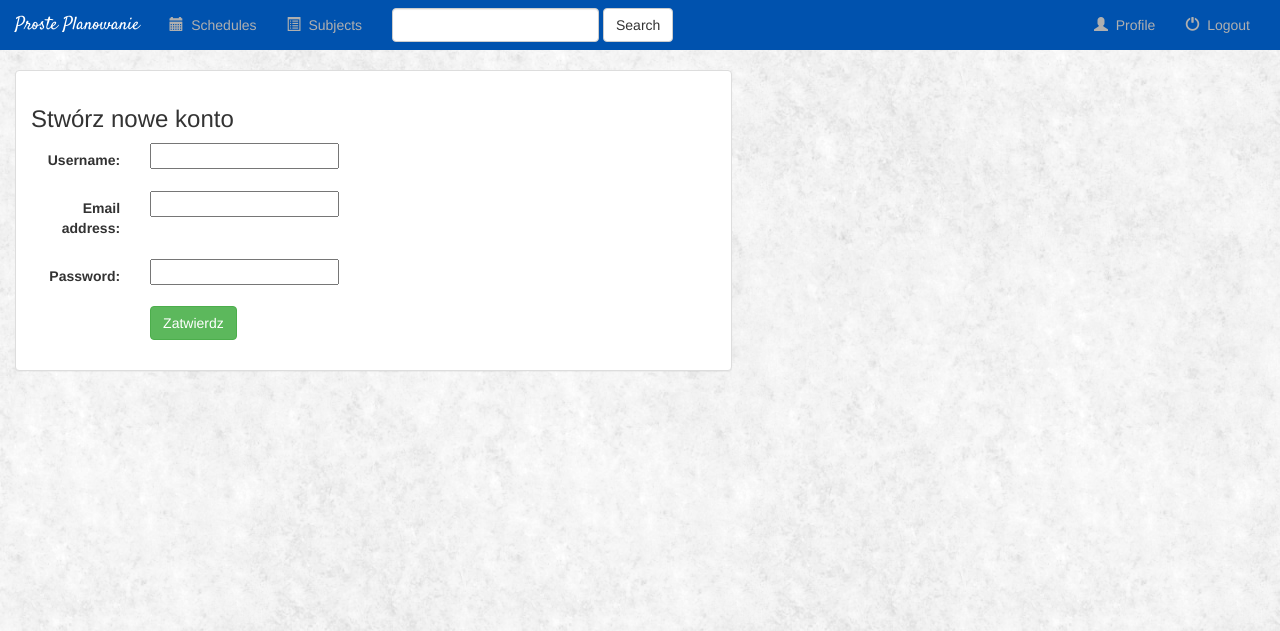
After one commit to kacperpabian/easy-planning, a Django app: page /schedules/register in a window 1280 px wide. The commit adds this page. Shown: the top 631 px of the page. Run offline with Django 3.2, Linux system fonts and the light colour scheme; some libraries are stand-ins or nearby versions.

```diff
--- /dev/null
+++ b/Resources/links.txt
@@ -0,0 +1 @@
+https://www.toptal.com/designers/subtlepatterns/page/12/
--- a/e_p_django/start_page/forms.py
+++ b/e_p_django/start_page/forms.py
@@ -1,5 +1,7 @@
 from django.contrib.auth.models import User
+from django.contrib.auth import get_user_model
 from django import forms
+from . import models
 
 
 class UserForm(forms.ModelForm):
--- a/e_p_django/start_page/static/start_page/style.css
+++ b/e_p_django/start_page/static/start_page/style.css
@@ -2,10 +2,33 @@ body{
     background: white url("images/background.png");
 }
 
-.navbar{
-    border-radius: 0;
+.navbar-default .navbar-nav > li > a:hover, .navbar-default .navbar-nav > li > a:focus {
+    color: #ffffff; /*Sets the text hover color on navbar*/
+}
+
+.navbar-default .navbar-header > a:hover, .navbar-default .navbar-header > a:focus {
+    color: #ffffff; /*Sets the text hover color on navbar*/
+}
+
+.navbar-default .navbar-nav > li > a {
+    color: #afafaf; /*Change active text color here*/
+}
+.navbar-default .navbar-header > a {
+    color: #afafaf; /*Change active text color here*/
+}
+
+.navbar-default .navbar-nav > .active > a, .navbar-default .navbar-nav > .active >
+        a:hover, .navbar-default .navbar-nav > .active > a:focus {
+    color: white; /*BACKGROUND color for active*/
+    background-color: #022fae;
 }
 
 .navbar-brand{
     font-family: 'Satisfy', cursive;
 }
+
+.navbar{
+    background-color: #0052ae;
+    border: none;
+    border-radius: 0;
+}
--- a/e_p_django/start_page/templates/start_page/base.html
+++ b/e_p_django/start_page/templates/start_page/base.html
@@ -13,7 +13,7 @@
     <script src="https://maxcdn.bootstrapcdn.com/bootstrap/3.3.7/js/bootstrap.min.js" integrity="sha384-Tc5IQib027qvyjSMfHjOMaLkfuWVxZxUPnCJA7l2mCWNIpG9mGCD8wGNIcPD7Txa" crossorigin="anonymous"></script>
 </head>
 <body>
-    <nav class="navbar navbar-inverse">
+    <nav class="navbar navbar-default">
     <div class="container-fluid">
         <!-- Header -->
         <div class="navbar-header">
--- a/e_p_django/start_page/templates/start_page/index.html
+++ b/e_p_django/start_page/templates/start_page/index.html
@@ -23,7 +23,7 @@
                             <a href="{% url 'start_page:detail' schedule.id %}" class="btn btn-primary btn-sm" role="button">Pokaz szczegoly</a>
 
                             <!-- Delete Album -->
-                            <form action="#" method="post" style="display: inline;">
+                            <form action="{% url 'start_page:schedule-delete' schedule.id %}" method="post" style="display: inline;">
                                 {% csrf_token %}
                                 <input type="hidden" name="schedule_id" value="{{ schedule.id }}" />
                                 <button type="submit" class="btn btn-default btn-sm">
--- /dev/null
+++ b/e_p_django/start_page/templates/start_page/registration_form.html
@@ -0,0 +1,25 @@
+{% extends 'start_page/base.html' %}
+{% block title %} Rejestracja {% endblock %}
+
+{% block body %}
+    <div class="container-fluid">
+        <div class="row">
+            <div class="col-sm-12 col-md-7">
+                <div class="panel panel-default">
+                    <div class="panel-body">
+                        <h3>Stwórz nowe konto</h3>
+                        <form class="form-horizontal" action="" method="post" enctype="multipart/form-data">
+                            {% csrf_token %}
+                            {% include 'start_page/form_template.html' %}
+                            <div class="form-group">
+                                <div class="col-sm-offset-2 col-sm-10">
+                                    <button type="submit" class="btn btn-success">Zatwierdz</button>
+                                </div>
+                            </div>
+                        </form>
+                    </div>
+                </div>
+            </div>
+        </div>
+    </div>
+{% endblock %}
--- a/e_p_django/start_page/urls.py
+++ b/e_p_django/start_page/urls.py
@@ -1,14 +1,25 @@
 from . import views
-from django.urls import path
+from django.urls import path, include
+
+from rest_framework.routers import DefaultRouter
 
 app_name = 'start_page'
+router = DefaultRouter()
+router.register('profile', views.UserViewSet)
 
 urlpatterns = [
+    path('router', include(router.urls)),
+    # /schedule
+    path('', views.IndexView.as_view(), name='index'),
+    # /schedule/register
     path('register', views.UserFormView.as_view(), name='register'),
-    path('', views.IndexView.as_view(), name='index'),
     # /schedule/scheduleid
     path('<int:pk>/', views.DetailView.as_view(), name='detail'),
     # /schedules/schedule/add/
-    path('schedule/add/', views.ScheduleCreate.as_view(), name='schedule-add')
+    path('schedule/add/', views.ScheduleCreate.as_view(), name='schedule-add'),
+    # /schedules/schedule/2/
+    path('schedule/<int:pk>/', views.ScheduleUpdate.as_view(), name='schedule-update'),
+    # /schedules/schedule/2/delete/
+    path('schedule/<int:pk>/delete/', views.ScheduleDelete.as_view(), name='schedule-delete')
 
 ]
--- a/e_p_django/start_page/views.py
+++ b/e_p_django/start_page/views.py
@@ -1,9 +1,34 @@
 from django.shortcuts import render, redirect
 from django.contrib.auth import authenticate, login
 from django.views import generic
+from django.urls import reverse_lazy
 from django.views.generic.edit import CreateView, UpdateView, DeleteView
+
+from rest_framework import viewsets
+from rest_framework.decorators import action
+from rest_framework.views import APIView
+from rest_framework.response import Response
+from rest_framework import status
+from rest_framework.authentication import TokenAuthentication
+from rest_framework import filters
+
 from .forms import UserForm
 from . import models
+from . import serializers
+from . import permissions
+
+
+class UserViewSet(viewsets.ModelViewSet):
+    """Handles creating reading and updating profiles"""
+    serializer_class = serializers.UserSerializer
+    queryset = models.AuthUser.objects.all()
+    authentication_classes = (TokenAuthentication,)
+    permission_classes = (permissions.UpdateOwnProfile,)
+    filter_backends = (filters.SearchFilter,)
+    search_fields = ('username', 'email',)
+
+    def perform_create(self, serializer):
+        serializer.save(owner=self.request.user)
 
 
 class UserFormView(generic.View):
@@ -18,26 +43,20 @@ class UserFormView(generic.View):
     # process form data
     def post(self, request):
         form = self.form_class(request.POST)
-
         if form.is_valid():
-
+            # store locally yet not post to database
             user = form.save(commit=False)
-
             # cleaned (normalized) data
             username = form.cleaned_data['username']
-            passsword = form.cleaned_data['password']
-            user.set_password(passsword)
+            password = form.cleaned_data['password']
+            user.set_password(password)
             user.save()
-
             # returns User object if credentials are correct
-            user = authenticate(username=username, passsword=passsword)
-
+            user = authenticate(request, username=username, password=password)
             if user is not None:
-
                 if user.is_active:
                     login(request, user)
                     return redirect('start_page:index')
-
         return render(request, self.template_name, {'form': form})
 
 
@@ -63,3 +82,18 @@ class ScheduleCreate(CreateView):
         obj = form.save(commit=False)
         obj.created_by = self.request.user
         return super(ScheduleCreate, self).form_valid(form)
+
+
+class ScheduleUpdate(UpdateView):
+    model = models.Schedule
+    fields = ['name', 'cycle', 'school_year', 'school_name', 'description', 'weekend_days', 'start_time',
+              'max_lessons', 'user']
+
+    def form_valid(self, form):
+        form.instance.user = self.request.user
+        return super().form_valid(form)
+
+
+class ScheduleDelete(DeleteView):
+    model = models.Schedule
+    success_url = reverse_lazy('start_page:index')
```
Also changed, not shown: e_p_django/e_p_django/settings.py (+12 -2 lines), e_p_django/start_page/permissions.py (added, +10 -0 lines), e_p_django/start_page/serializers.py (added, +24 -0 lines), e_p_django/start_page/static/start_page/images/background.png.
